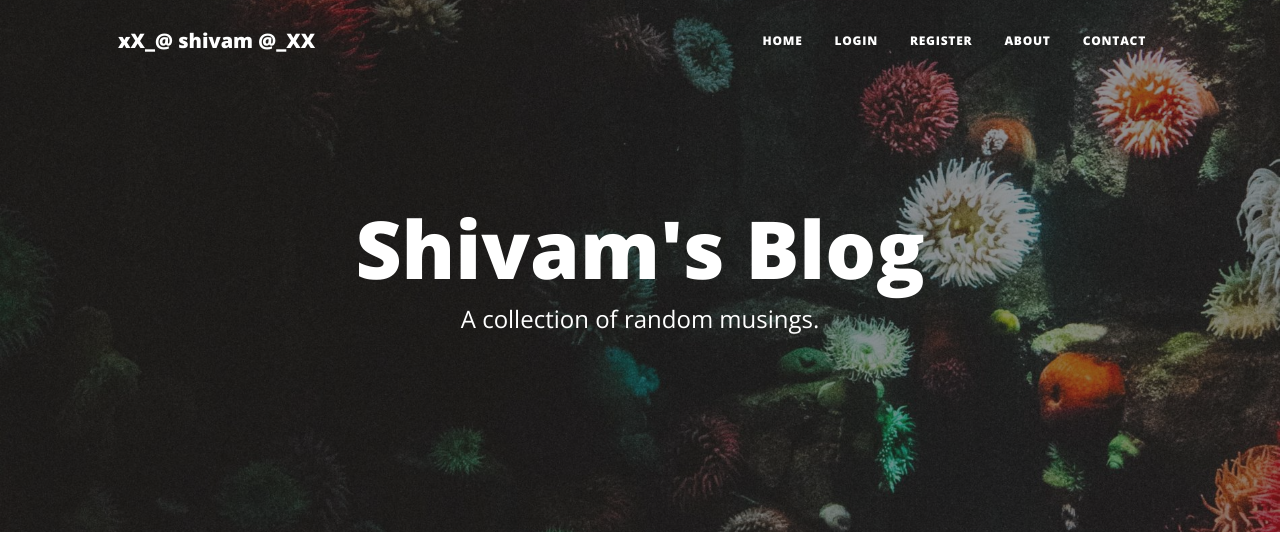
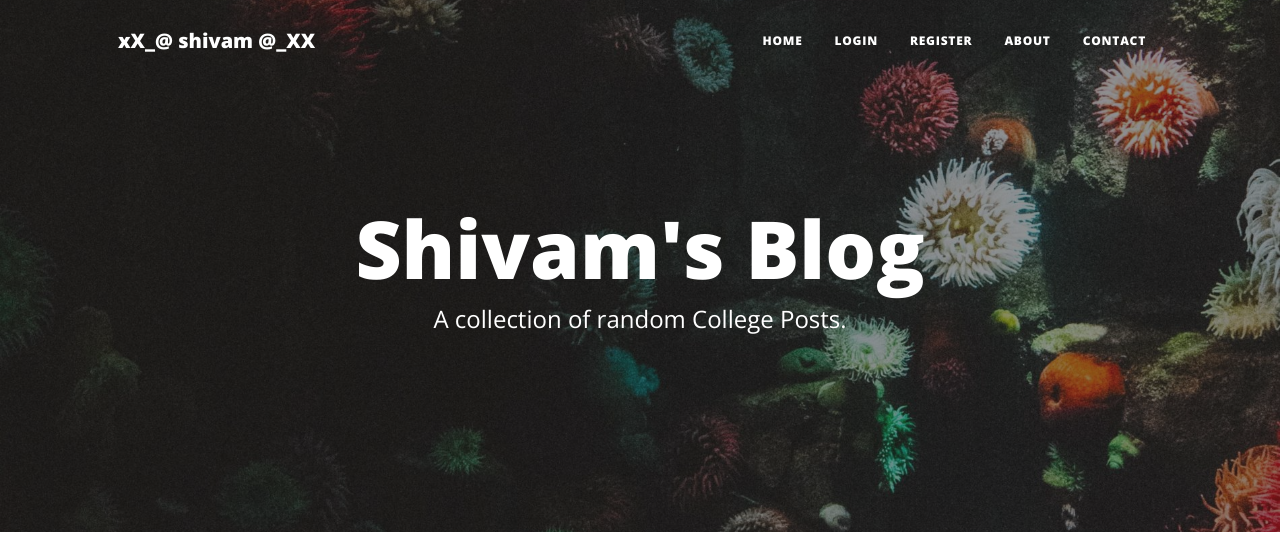
Before and after one commit to shivam188132/blog_website, a Flask app: page / in a window 1280 px wide. Shown: the top 536 px of the page. Run offline with Flask 3, Linux system fonts and the light colour scheme; data that the repository does not hold is empty; some libraries are stand-ins or nearby versions.

Commit message:
Update index.html

```diff
--- a/templates/index.html
+++ b/templates/index.html
@@ -10,7 +10,7 @@
       <div class="col-md-10 col-lg-8 col-xl-7">
         <div class="site-heading">
           <h1>Shivam's Blog</h1>
-          <span class="subheading">A collection of random musings.</span>
+          <span class="subheading">A collection of random College Posts.</span>
         </div>
       </div>
     </div>
```
